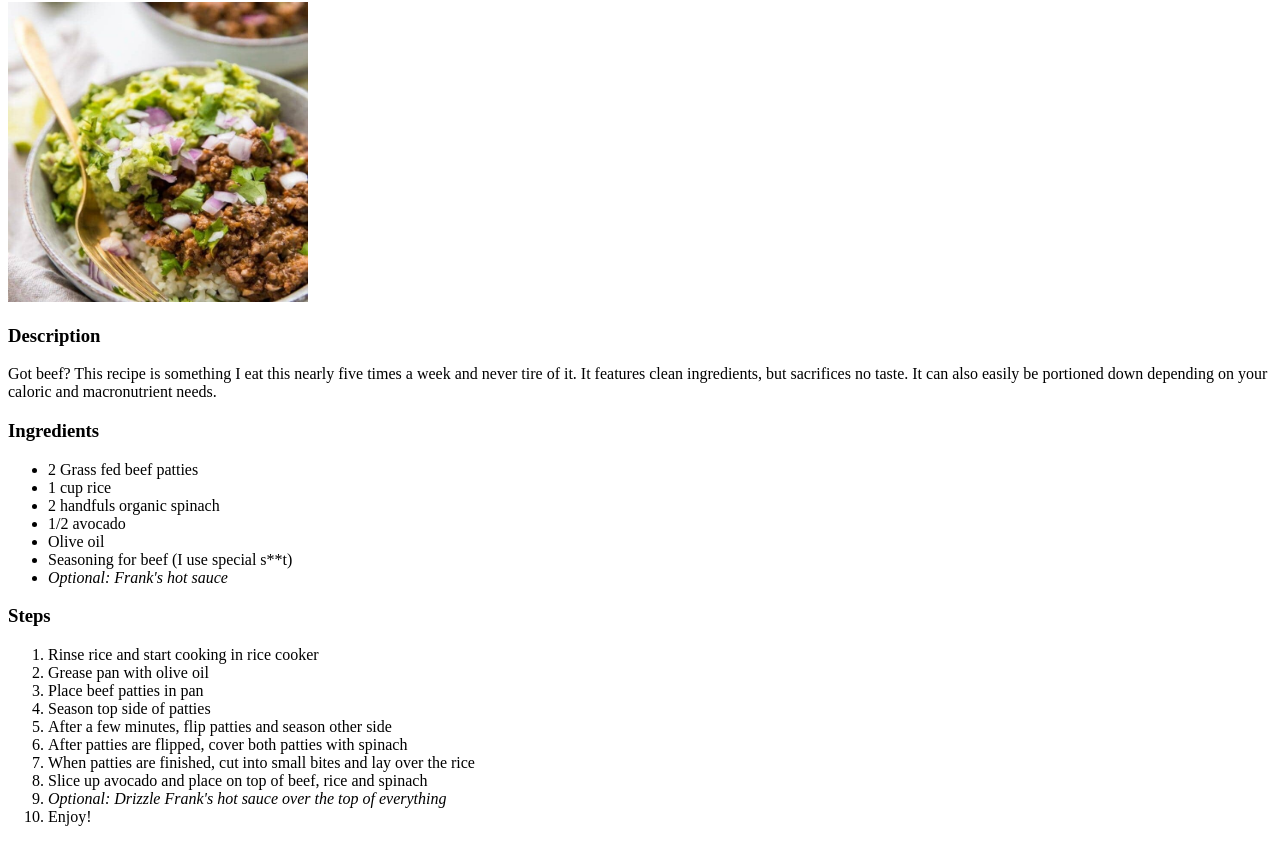
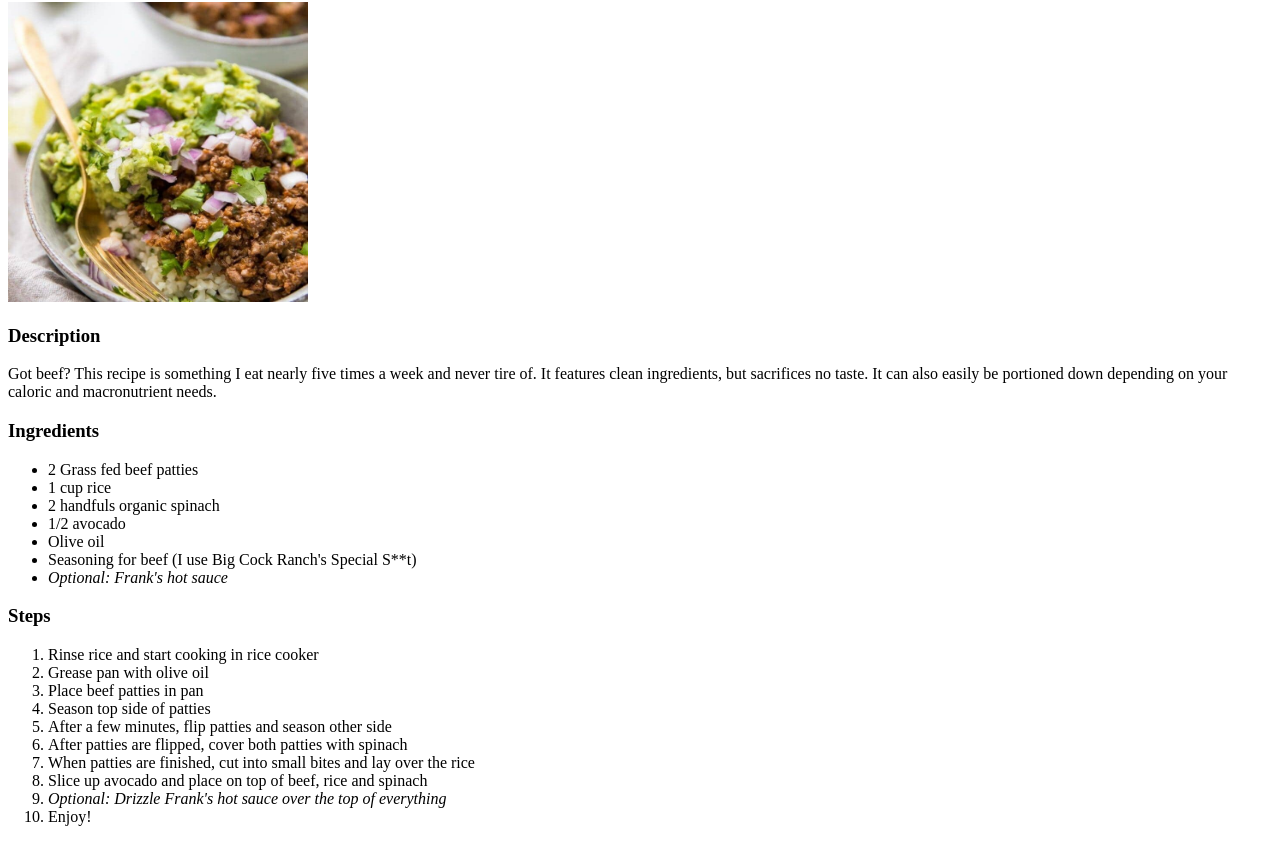
Before and after one commit to dabies/odin-recipes, a plain HTML site: page recipes/beef_lunch.html in a window 1280 px wide. Shown: the part 78-920 px from the top of the page. Drawn offline with Linux system fonts and the light colour scheme.

Commit message:
Typos and grammar
Went through all four pages of the website and fixed grammar and
spelling. No structural code changes.

```diff
--- a/recipes/beef_lunch.html
+++ b/recipes/beef_lunch.html
@@ -9,8 +9,8 @@
     <h1>Ground Beef Lunch</h1>
     <img src="../images/beef.jpg" alt="A delicious beef lunch" height="300" width="300">
     <h3>Description</h3>
-    <p>Got beef? This recipe is something I eat this nearly five times a week and never tire
-        of it. It features clean ingredients, but sacrifices no taste. It can also easily be portioned down depending
+    <p>Got beef? This recipe is something I eat nearly five times a week and never tire
+        of. It features clean ingredients, but sacrifices no taste. It can also easily be portioned down depending
         on your caloric and macronutrient needs.
     </p>
     <h3>Ingredients</h3>
@@ -20,7 +20,7 @@
         <li>2 handfuls organic spinach</li>
         <li>1/2 avocado</li>
         <li>Olive oil</li>
-        <li>Seasoning for beef (I use special s**t)</li>
+        <li>Seasoning for beef (I use Big Cock Ranch's Special S**t)</li>
         <li><em>Optional: Frank's hot sauce</em></li>
     </ul>
     <h3>Steps</h3>
```
Also changed, not shown: recipes/talapia_lunch.html (+1 -1 lines), recipes/yogurt-bowl.html (+1 -1 lines).
